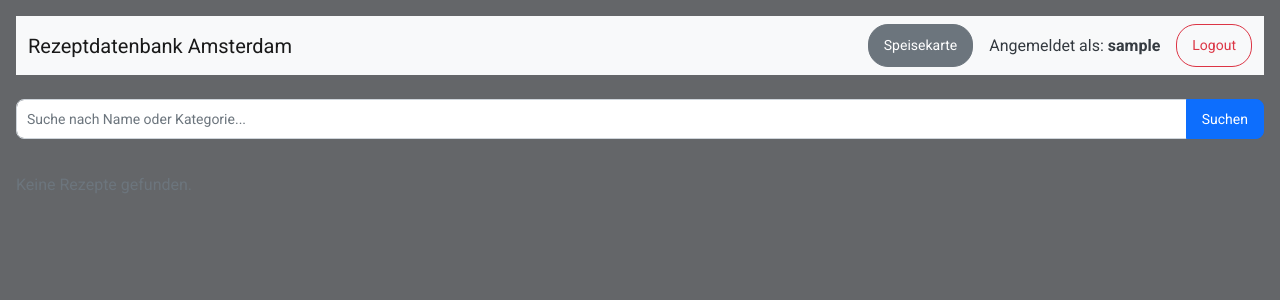
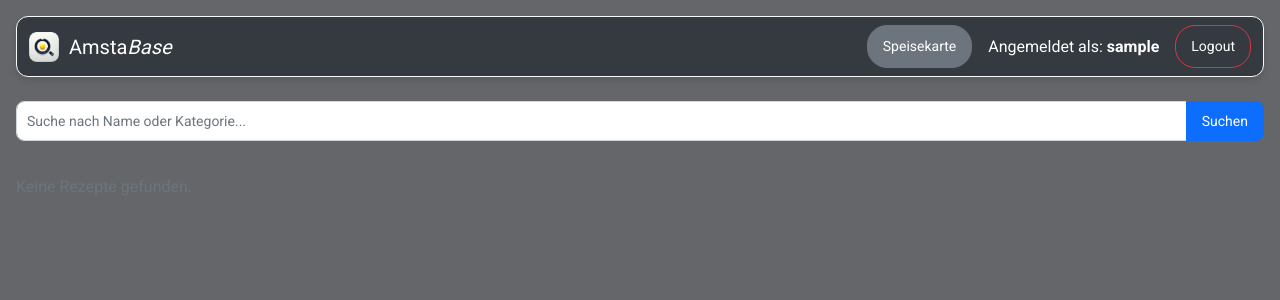
Before and after one commit to BaraMGB/recipe, a Flask app: page / in a window 1280 px wide. Shown: the top 300 px of the page. Run offline with Flask 3, Linux system fonts and the light colour scheme; the visitor is signed in with stand-in values (Sample User, id 1); data that the repository does not hold is empty; some libraries are stand-ins or nearby versions.

Commit message:
redesign nav bar

```diff
--- a/app/static/style.css
+++ b/app/static/style.css
@@ -25,6 +25,39 @@ a {
 a:hover {
     text-decoration: underline;
 }
+
+/* Navigation Bar */
+.navbar {
+    background-color: #343a40 !important; /* Dunkle Hintergrundfarbe */
+    color: white; /* Weißer Text */
+    border-radius: 12px; /* Runde Kanten */
+    border: 1px solid #f8f9fa; /* Helle Umrandung */
+    box-shadow: 0 4px 6px rgba(0, 0, 0, 0.1); /* Leichter Schatten */
+}
+
+.navbar .navbar-brand,
+.navbar .nav-link,
+.navbar .btn {
+    color: white !important; /* Alle Links und Buttons weiß */
+}
+
+.navbar .navbar-brand:hover,
+.navbar .nav-link:hover,
+.navbar .btn:hover {
+    color: #ffc107 !important; /* Gelber Hover-Effekt */
+}
+
+.navbar .btn-primary {
+    background-color: #ffc107; /* Gelbe Farbe für Buttons */
+    border: none;
+    color: black; /* Schwarzer Text */
+}
+
+.navbar .btn-primary:hover {
+    background-color: #e0a800; /* Etwas dunkleres Gelb beim Hover */
+}
+
+
 
 /* Buttons */
 .btn {
--- a/app/templates/layout.html
+++ b/app/templates/layout.html
@@ -17,7 +17,10 @@
 <body class="p-3">
     <nav class="navbar navbar-expand-lg navbar-light bg-light mb-4">
         <div class="container-fluid">
-            <a href="{{ url_for('index') }}" class="navbar-brand">Rezeptdatenbank Amsterdam</a>
+            <a href="{{ url_for('index') }}" class="navbar-brand d-flex align-items-center">
+                <img src="{{ url_for('static', filename='favicon.ico') }}" alt="Logo" style="height: 30px; width: 30px; margin-right: 10px;">
+                Amsta<span style="font-style: italic;">Base</span>
+            </a>
             <div class="d-flex align-items-center">
             <!-- Button für Speisekarte -->
             <a href="{{ url_for('menu') }}" class="btn btn-secondary me-3">Speisekarte</a>
```
